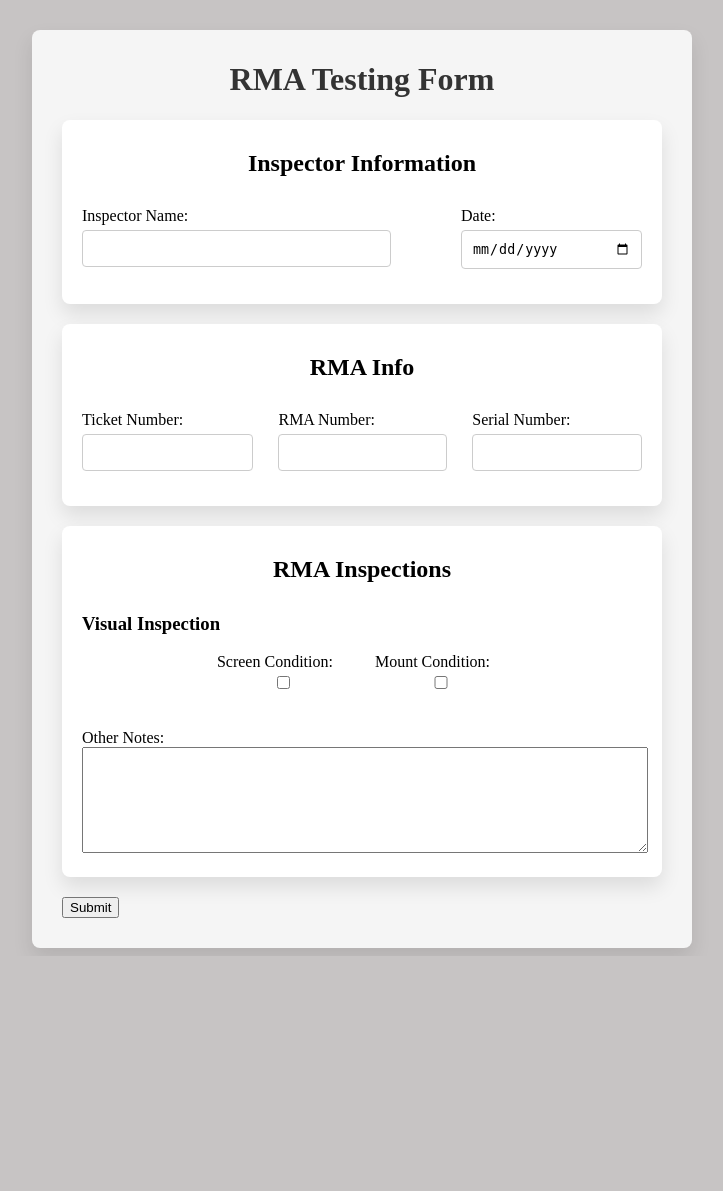
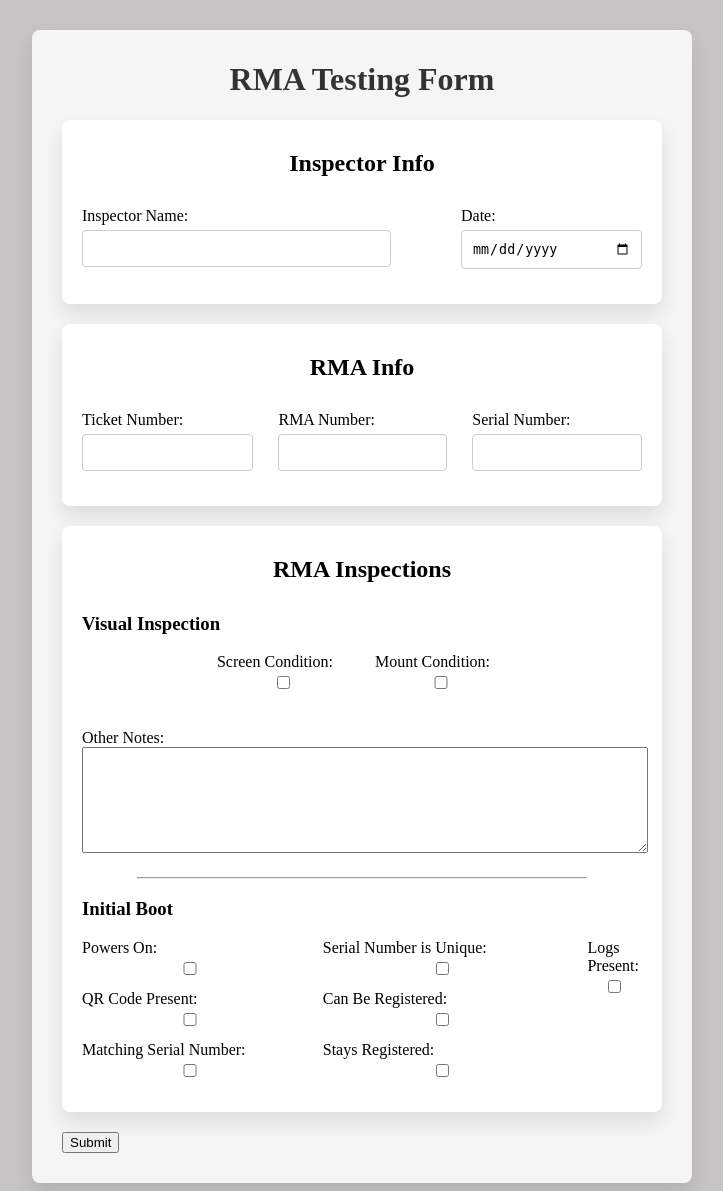
Before and after one commit to AnthonyDavis2727/rma-checklist, a Django app: page / in a window 1280 px wide. Shown: the whole page, without its empty margins (278-1001 px from the left). Before the commit the page ends 955 px from the top, so only its background shows below. Run offline with Django 5.2, Linux system fonts and the light colour scheme.

Commit message:
Added additional fields in the inspection section of the form. Styling to come.

```diff
--- a/rma/rmatesting/templates/input_form.html
+++ b/rma/rmatesting/templates/input_form.html
@@ -13,7 +13,7 @@
         <h1>RMA Testing Form</h1>
 
         <div class="form-section">
-            <h2>Inspector Information</h2>
+            <h2>Inspector Info</h2>
 
             <div class="section-layout-row">
                 <div>
@@ -48,8 +48,8 @@
 
         <div class="form-section">
             <h2>RMA Inspections</h2>
+
             <h3>Visual Inspection</h3>
-
             <div class="section-layout-column">
                 <div style="display: flex; flex-direction: row; justify-content: center; gap: 25px;">
                     <div>
@@ -66,6 +66,33 @@
                     {{ form.other }}
                 </div>
             </div>
+            <hr style="margin: auto; margin-top: 20px; width: 80%">
+
+            <h3>Initial Boot</h3>
+            <div class="section-layout-column">
+                <div style="display: flex; flex-direction: row; justify-content: center; gap: 25px;">
+                    <div>
+                        {{ form.powers_on.label_tag }}
+                        {{ form.powers_on }}
+                        {{ form.qr_code.label_tag }}
+                        {{ form.qr_code }}
+                        {{ form.matching_serial.label_tag }}
+                        {{ form.matching_serial }}
+                    </div>
+                    <div>
+                        {{ form.serial_is_unique.label_tag }}
+                        {{ form.serial_is_unique }}
+                        {{ form.can_be_registered.label_tag }}
+                        {{ form.can_be_registered }}
+                        {{ form.stays_registered.label_tag }}
+                        {{ form.stays_registered }}
+                    </div>
+                    <div>
+                        {{ form.logs.label_tag }}
+                        {{ form.logs }}
+                    </div>
+                </div>
+            </div>
         </div>
 
         <button type="submit">Submit</button>
```
